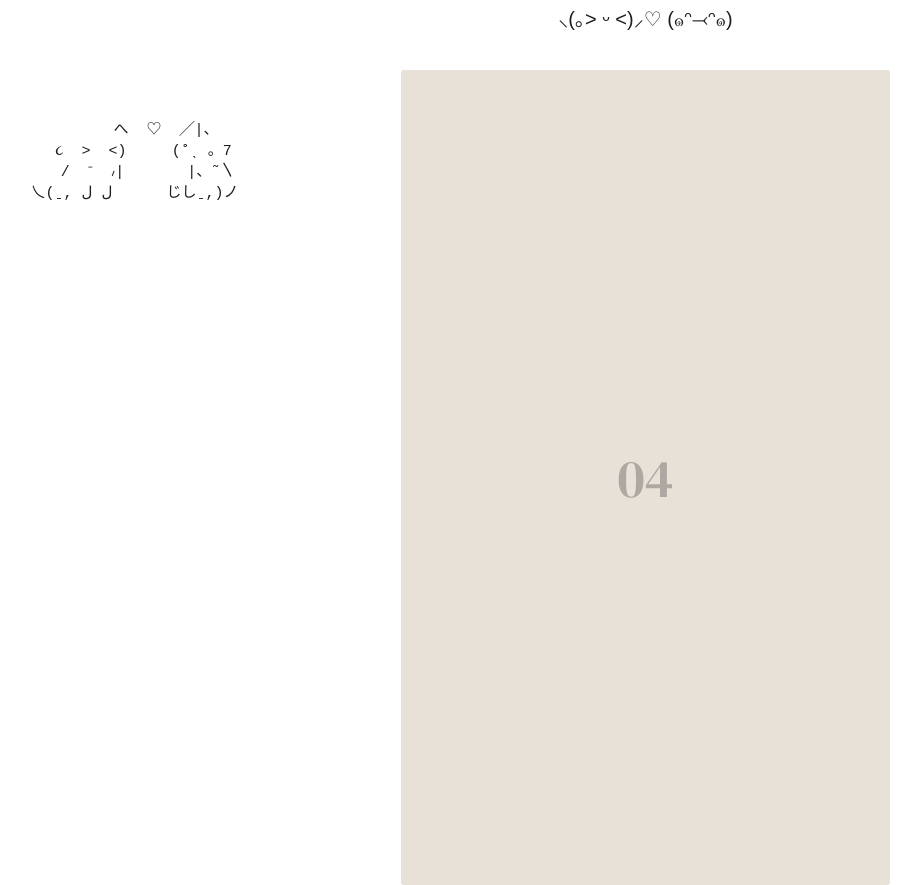
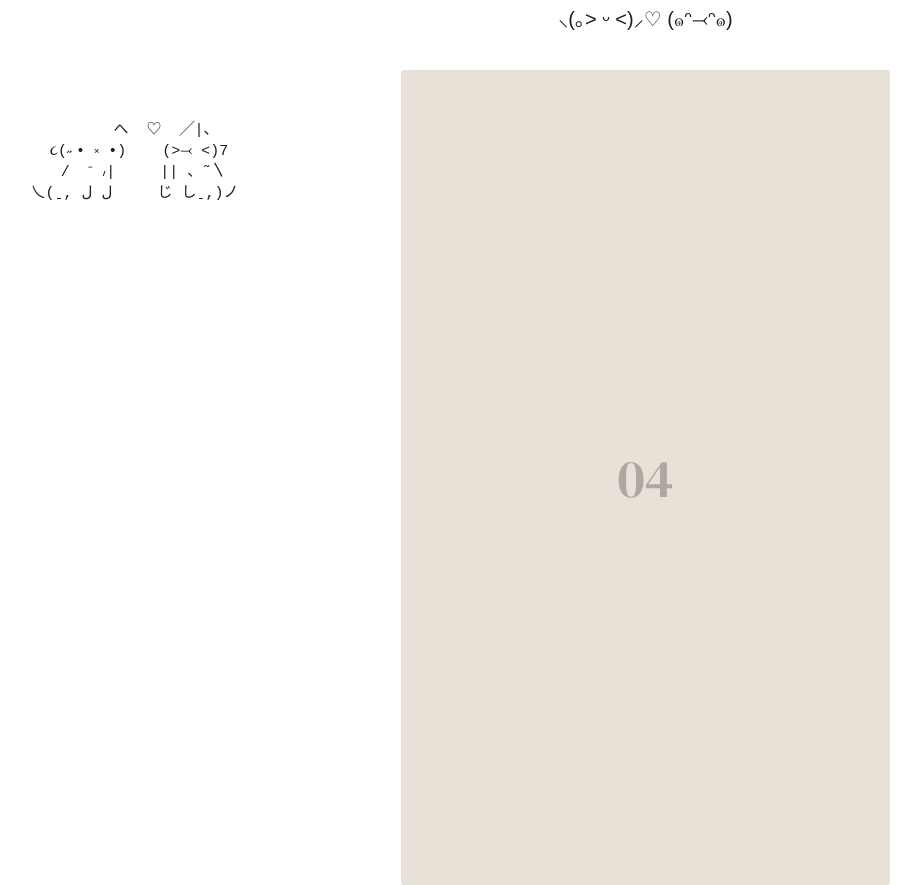
Before and after one commit to cheriselina/zzandnn, a plain HTML site: page index.html in a window 1280 px wide. Shown: the part 2280-3165 px from the top of the page, without its empty margins (250-1171 px from the left). Drawn offline with Linux system fonts and the light colour scheme; a web font is replaced by a local one.

Commit message:
Update index.html

```diff
--- a/index.html
+++ b/index.html
@@ -61,9 +61,9 @@ src="https://embed.music.apple.com/us/song/th%C3%ADch-anh-c%C6%A1/6772929246">
 
     <pre class="cat-couple">
        へ  ♡  ╱|、
-  ૮  >  <)     (˚ˎ 。7
-   /  ⁻  ៸|       |、˜〵
-乀(ˍ, ل ل      じしˍ,)ノ
+ ૮(˶• ༝ •)    (˃⤙ ˂)7
+  /  ⁻ ៸|     || 、˜〵
+乀(ˍ, ل ل     じ しˍ,)ノ
 </pre>
 
     <figure class="card tall">
```
